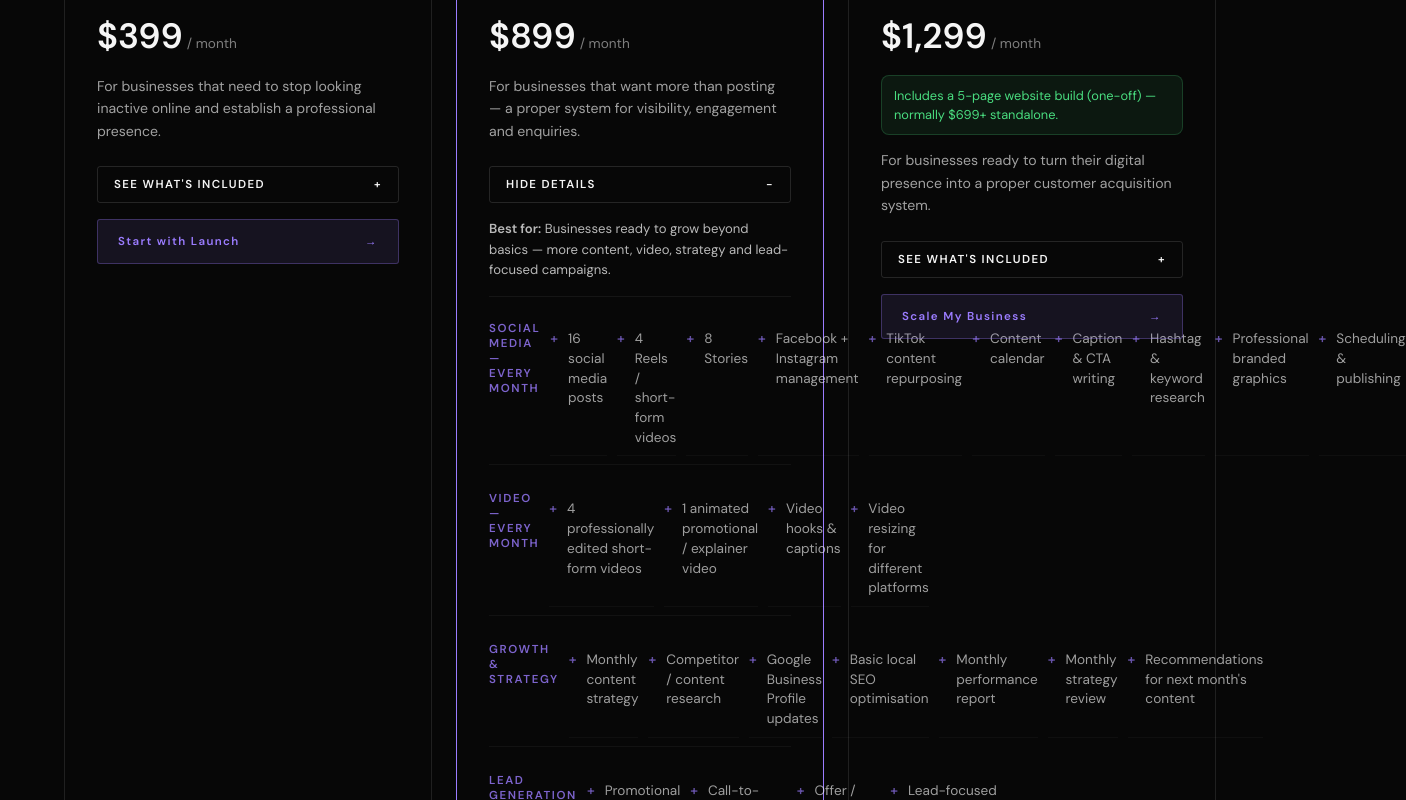
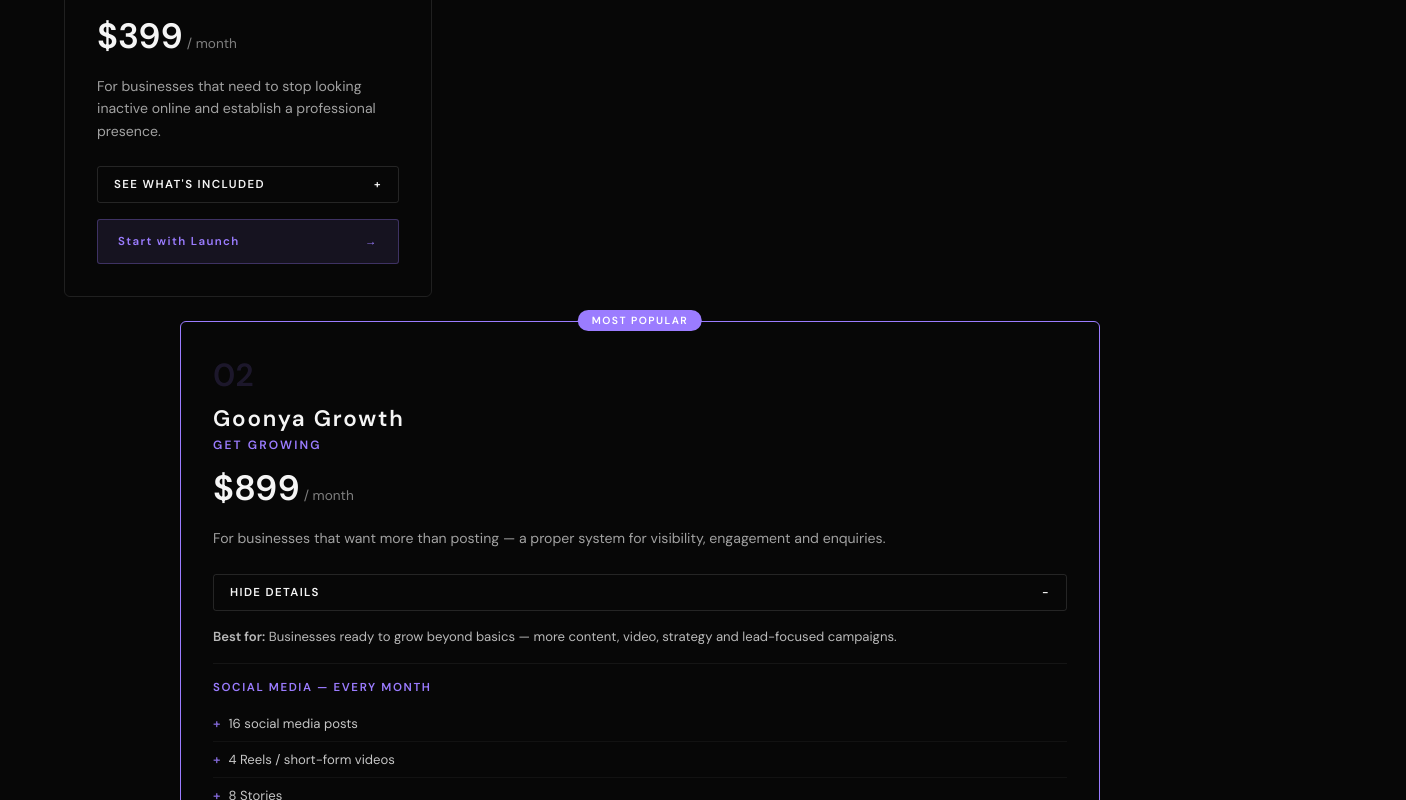
Before and after one commit to Utsava19/goonya.com.au, a React (Vite) app: page /packages in a window 1280 px wide. Shown: the part 2000-2800 px from the top of the page, 1406 px wide, since content can reach past the window. Built offline with nearby package versions, Linux system fonts and the light colour scheme; no server answers.

Commit message:
Intial Website upload

```diff
--- a/src/pages/Packages.css
+++ b/src/pages/Packages.css
@@ -345,6 +345,7 @@
 ========================================================= */
 .growth-page {
   position: relative;
+  overflow-x: clip;
 }
 
 .section-shell {
@@ -522,8 +523,9 @@
 
 .plans-grid {
   display: grid;
-  grid-template-columns: repeat(auto-fit, minmax(240px, 1fr));
+  grid-template-columns: repeat(auto-fit, minmax(min(100%, 300px), 1fr));
   gap: 24px;
+  align-items: start;
 }
 
 .packages-growth-check {
@@ -548,6 +550,14 @@
   padding: 32px;
   position: relative;
   transition: border-color 0.2s;
+  min-width: 0;
+  width: 100%;
+}
+
+.plan-card.expanded {
+  grid-column: 1 / -1;
+  max-width: 920px;
+  margin-inline: auto;
 }
 
 .plan-card.featured {
@@ -600,6 +610,7 @@
   border-radius: 8px;
   padding: 10px 12px;
   margin-bottom: 14px;
+  overflow-wrap: anywhere;
 }
 
 .plan-best-for {
@@ -609,10 +620,12 @@
   margin-bottom: 16px;
   padding-bottom: 16px;
   border-bottom: 1px solid rgba(255, 255, 255, 0.08);
+  overflow-wrap: anywhere;
 }
 
 .plan-section {
   margin-bottom: 18px;
+  min-width: 0;
 }
 
 .plan-section h4 {
@@ -622,20 +635,34 @@
   text-transform: uppercase;
   color: #9b7cff;
   margin-bottom: 10px;
+  line-height: 1.4;
 }
 
 .plan-section > div {
   display: flex;
   gap: 8px;
+  align-items: flex-start;
   font-size: 0.82rem;
   line-height: 1.45;
   opacity: 0.8;
-  padding: 5px 0;
+  padding: 8px 0;
+  border-bottom: 1px solid rgba(255, 255, 255, 0.06);
+  min-width: 0;
+  overflow-wrap: anywhere;
 }
 
-.plan-section > div span {
+.plan-section > div > span:first-child {
   color: #9b7cff;
   flex-shrink: 0;
+  font-weight: 700;
+  line-height: 1.45;
+}
+
+.plan-item-text {
+  flex: 1;
+  min-width: 0;
+  font-weight: 400;
+  color: inherit;
 }
 
 .plan-price {
@@ -678,6 +705,7 @@
   opacity: 0.65;
   line-height: 1.6;
   margin-bottom: 24px;
+  overflow-wrap: anywhere;
 }
 
 .plan-toggle {
@@ -704,20 +732,7 @@
 
 .feature-list {
   margin-bottom: 24px;
-}
-
-.feature-list div {
-  display: flex;
-  gap: 10px;
-  font-size: 0.85rem;
-  padding: 8px 0;
-  border-bottom: 1px solid rgba(255, 255, 255, 0.06);
-  opacity: 0.8;
-}
-
-.feature-list div span {
-  color: #9b7cff;
-  font-weight: 700;
+  min-width: 0;
 }
 
 .plan-button {
@@ -1002,6 +1017,12 @@
   grid-template-columns: 1.2fr 0.8fr;
   gap: 32px;
   margin-top: 32px;
+  min-width: 0;
+}
+
+.website-section h2 {
+  overflow-wrap: anywhere;
+  line-height: 1.15;
 }
 
 .website-includes h3,
@@ -1023,15 +1044,23 @@
 .website-include-list div {
   display: flex;
   gap: 8px;
+  align-items: flex-start;
   font-size: 0.85rem;
   line-height: 1.45;
   opacity: 0.82;
   padding: 4px 0;
+  min-width: 0;
 }
 
-.website-include-list span {
+.website-include-list span:first-child {
   color: #9b7cff;
   flex-shrink: 0;
+}
+
+.website-item-text {
+  flex: 1;
+  min-width: 0;
+  overflow-wrap: anywhere;
 }
 
 .website-structure {
@@ -1039,6 +1068,8 @@
   border: 1px solid rgba(155, 124, 255, 0.2);
   border-radius: 12px;
   background: rgba(155, 124, 255, 0.05);
+  min-width: 0;
+  overflow-wrap: anywhere;
 }
 
 .website-structure ol {
--- a/src/pages/Packages.jsx
+++ b/src/pages/Packages.jsx
@@ -566,7 +566,7 @@ export default function Packages() {
                         {section.items.map((item) => (
                           <div key={item}>
                             <span>+</span>
-                            {item}
+                            <span className="plan-item-text">{item}</span>
                           </div>
                         ))}
                       </div>
@@ -606,7 +606,7 @@ export default function Packages() {
             <h3>What's included</h3>
             <div className="website-include-list">
               {WEBSITE_PACKAGE.includes.map((item) => (
-                <div key={item}><span>+</span>{item}</div>
+                <div key={item}><span>+</span><span className="website-item-text">{item}</span></div>
               ))}
             </div>
           </div>
```
